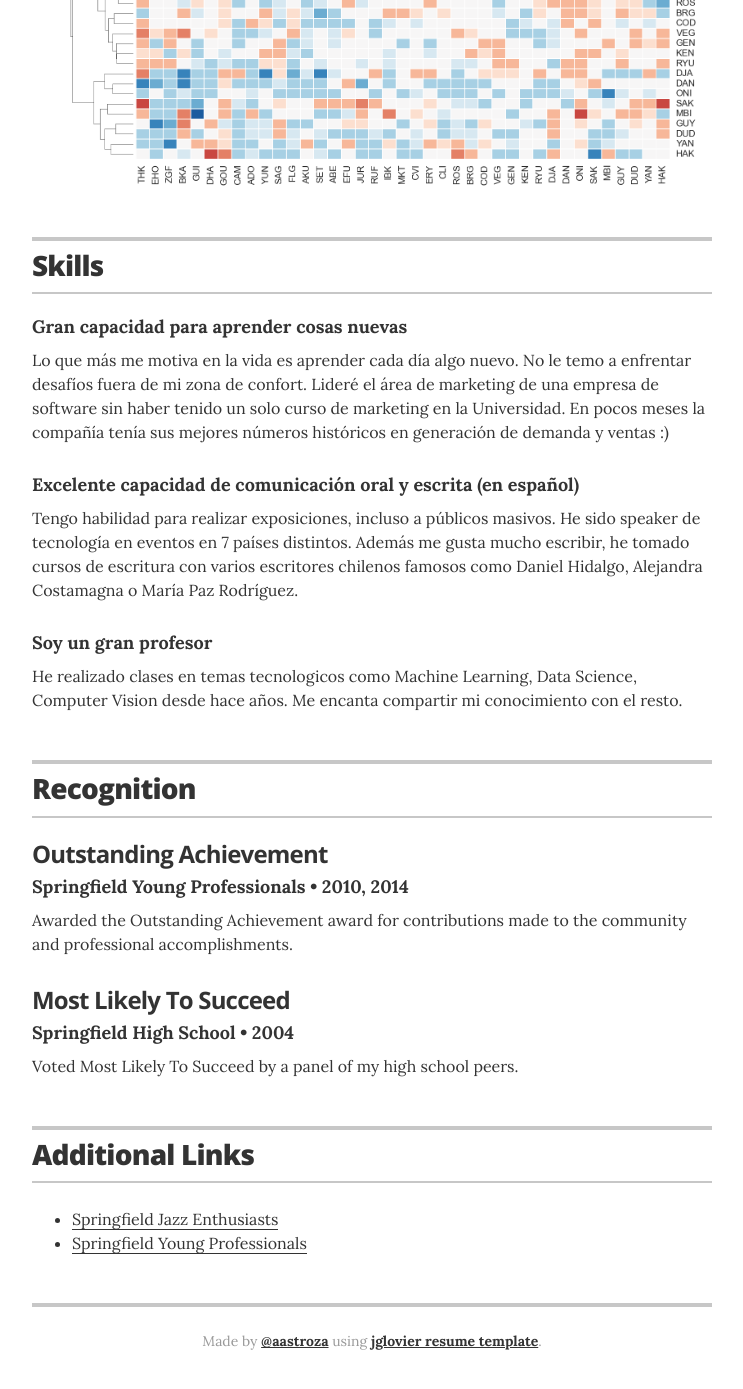
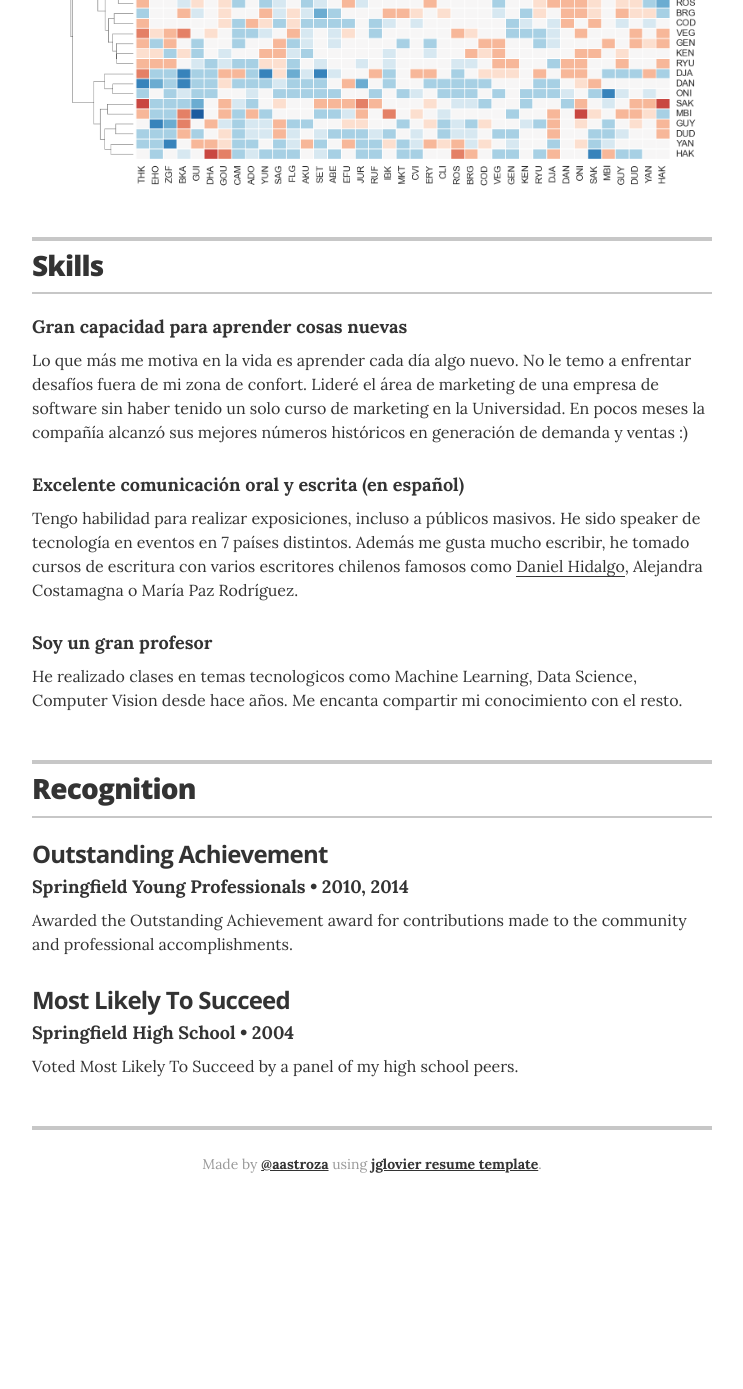
Before and after one commit to aastroza/aastroza.github.io-backup, a Jekyll site: the page built from index.html, in a window 1280 px wide and 1400 px high, scrolled down 3601 px. Shown: the top 1389 px of the window, without its empty margins (268-1011 px from the left). Built offline with Jekyll 4.4.1, drawn with Linux system fonts in a browser that asks for light colours; after the commit the page ends 4824 px from its top, so only the background shows below that.

Commit message:
link dhidalgo

```diff
--- a/_config.yml
+++ b/_config.yml
@@ -38,8 +38,8 @@ resume_section_education:       true
 resume_section_projects:        true
 resume_section_skills:          true
 resume_section_recognition:     true
-resume_section_links:           true
-resume_section_associations:    false
+# resume_section_links:           false
+# resume_section_associations:    false
 # resume_section_interests:       true
 
 # Resume social links
--- a/_data/skills.yml
+++ b/_data/skills.yml
@@ -1,11 +1,11 @@
 # Skills
 # Aprendizaje
 - skill: Gran capacidad para aprender cosas nuevas
-  description: Lo que más me motiva en la vida es aprender cada día algo nuevo. No le temo a enfrentar desafíos fuera de mi zona de confort. Lideré el área de marketing de una empresa de software sin haber tenido un solo curso de marketing en la Universidad. En pocos meses la compañía tenía sus mejores números históricos en generación de demanda y ventas :)
+  description: Lo que más me motiva en la vida es aprender cada día algo nuevo. No le temo a enfrentar desafíos fuera de mi zona de confort. Lideré el área de marketing de una empresa de software sin haber tenido un solo curso de marketing en la Universidad. En pocos meses la compañía alcanzó sus mejores números históricos en generación de demanda y ventas :)
 
 # Comunicacion
-- skill: Excelente capacidad de comunicación oral y escrita (en español)
-  description: Tengo habilidad para realizar exposiciones, incluso a públicos masivos. He sido speaker de tecnología en eventos en 7 países distintos. Además me gusta mucho escribir, he tomado cursos de escritura con varios escritores chilenos famosos como Daniel Hidalgo, Alejandra Costamagna o María Paz Rodríguez.
+- skill: Excelente comunicación oral y escrita (en español)
+  description: Tengo habilidad para realizar exposiciones, incluso a públicos masivos. He sido speaker de tecnología en eventos en 7 países distintos. Además me gusta mucho escribir, he tomado cursos de escritura con varios escritores chilenos famosos como <a href="https://es.wikipedia.org/wiki/Daniel_Hidalgo_(escritor)" itemprop="url">Daniel Hidalgo</a>, Alejandra Costamagna o María Paz Rodríguez.
 
 # Enseñar
 - skill: Soy un gran profesor
```
